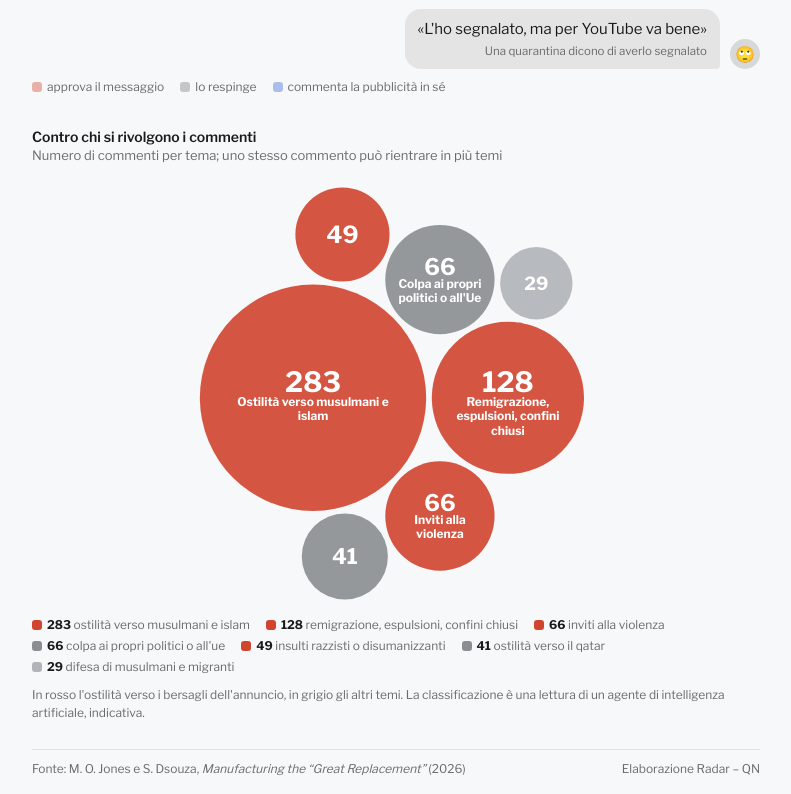
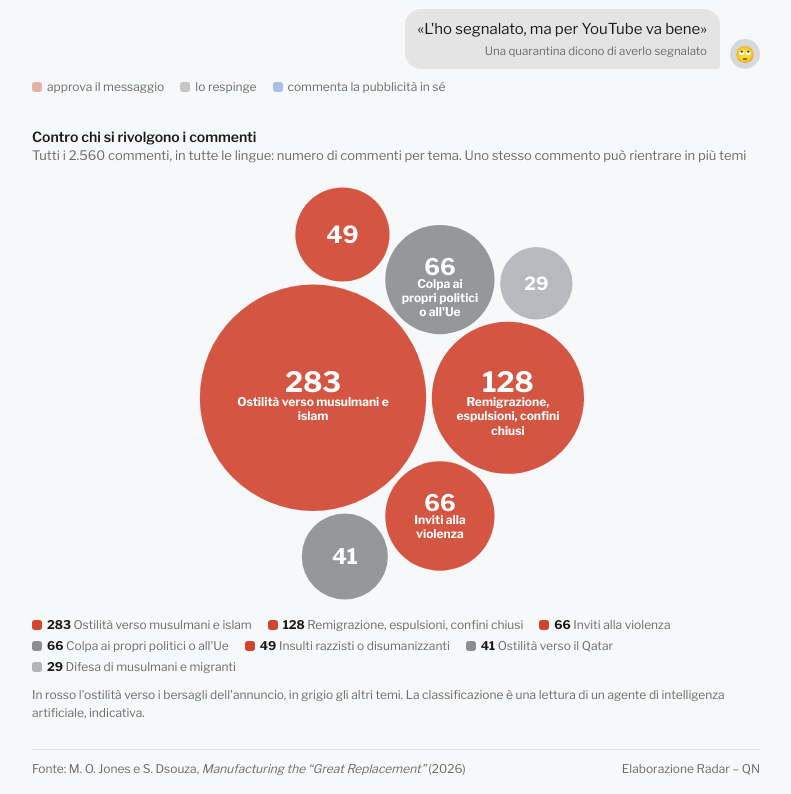
Before and after one commit to caterinamalanetto-star/campagna-qatar, a plain HTML site: page voci/index.html in a window 1280 px wide. Shown: the part 616-1410 px from the top of the page, without its empty margins (244-1035 px from the left). Drawn offline with nearby package versions, Linux system fonts and the light colour scheme.

Commit message:
Voci: sottotitolo con perimetro (tutte le lingue), etichette che non escono dalle bolle
Co-Authored-By: Claude Opus 5.5 <noreply@anthropic.com>
Claude-Session: https://claude.ai/code/session_01RTk8MMpboDYPJF4xBXNr2m

```diff
--- a/voci/index.html
+++ b/voci/index.html
@@ -40,7 +40,7 @@
   <div class="keys"><span><i style="background:color-mix(in srgb, var(--red) 40%, transparent)"></i>approva il messaggio</span><span><i style="background:color-mix(in srgb, var(--grey) 45%, transparent)"></i>lo respinge</span><span><i style="background:color-mix(in srgb, var(--blue) 35%, transparent)"></i>commenta la pubblicità in sé</span></div>
 
   <p class="sec">Contro chi si rivolgono i commenti</p>
-  <p class="sec-sub">Numero di commenti per tema; uno stesso commento può rientrare in più temi</p>
+  <p class="sec-sub">Tutti i 2.560 commenti, in tutte le lingue: numero di commenti per tema. Uno stesso commento può rientrare in più temi</p>
   <figure class="r-chart" id="pack" style="margin-top:6px"></figure>
   <div class="keys" id="tkey" style="margin-top:4px"></div>
   <p class="r-note">In rosso l'ostilità verso i bersagli dell'annuncio, in grigio gli altri temi. La classificazione è una lettura di un agente di intelligenza artificiale, indicativa.</p>
@@ -65,7 +65,7 @@
 
     var themes = res[1].map(function (r) { return { k: r["Tema"], v: R.num(r["Commenti"]), side: r["Lato"], ex: r["Esempio"] }; });
     d3.select("#tkey").selectAll("span").data(themes).join("span")
-      .html(function (d) { return '<i style="background:' + COL[d.side] + '"></i><b style="color:var(--ink)">' + d.v + "</b> " + d.k.toLowerCase(); });
+      .html(function (d) { return '<i style="background:' + COL[d.side] + '"></i><b style="color:var(--ink)">' + d.v + "</b> " + d.k; });
     var host = document.getElementById("pack");
     var tip = R.tooltip(host);
     R.dismissOutside(host, function () { tip.hide(); });
@@ -87,7 +87,10 @@
           .style("font-size", (big ? Math.min(28, d.r * 0.42) : Math.max(11, d.r * 0.5)) + "px").style("fill", "#fff").text(d.data.v);
         if (big) {
           var t = g.append("text").attr("class", "lab-c").attr("text-anchor", "middle").attr("y", 8).style("font-size", "12px").style("fill", "#fff").text(d.data.k);
-          R.wrap(t, d.r * 1.6, 1.2);
+          R.wrap(t, d.r * 1.5, 1.2);
+          var bb = t.node().getBBox(), num = g.select(".lab-n").node().getBBox();
+          var top = num.y, bot = bb.y + bb.height, half = Math.sqrt(Math.max(0, d.r * d.r - Math.pow(Math.max(Math.abs(top), Math.abs(bot)), 2)));
+          if (bot > d.r * 0.85 || bb.width / 2 > half + 2) { t.remove(); g.select(".lab-n").attr("dy", "0.35em").style("font-size", Math.max(11, Math.min(28, d.r * 0.5)) + "px"); }
         }
       });
       nodes.style("cursor", "pointer").on("pointerenter pointerdown", function (ev, d) {
```
